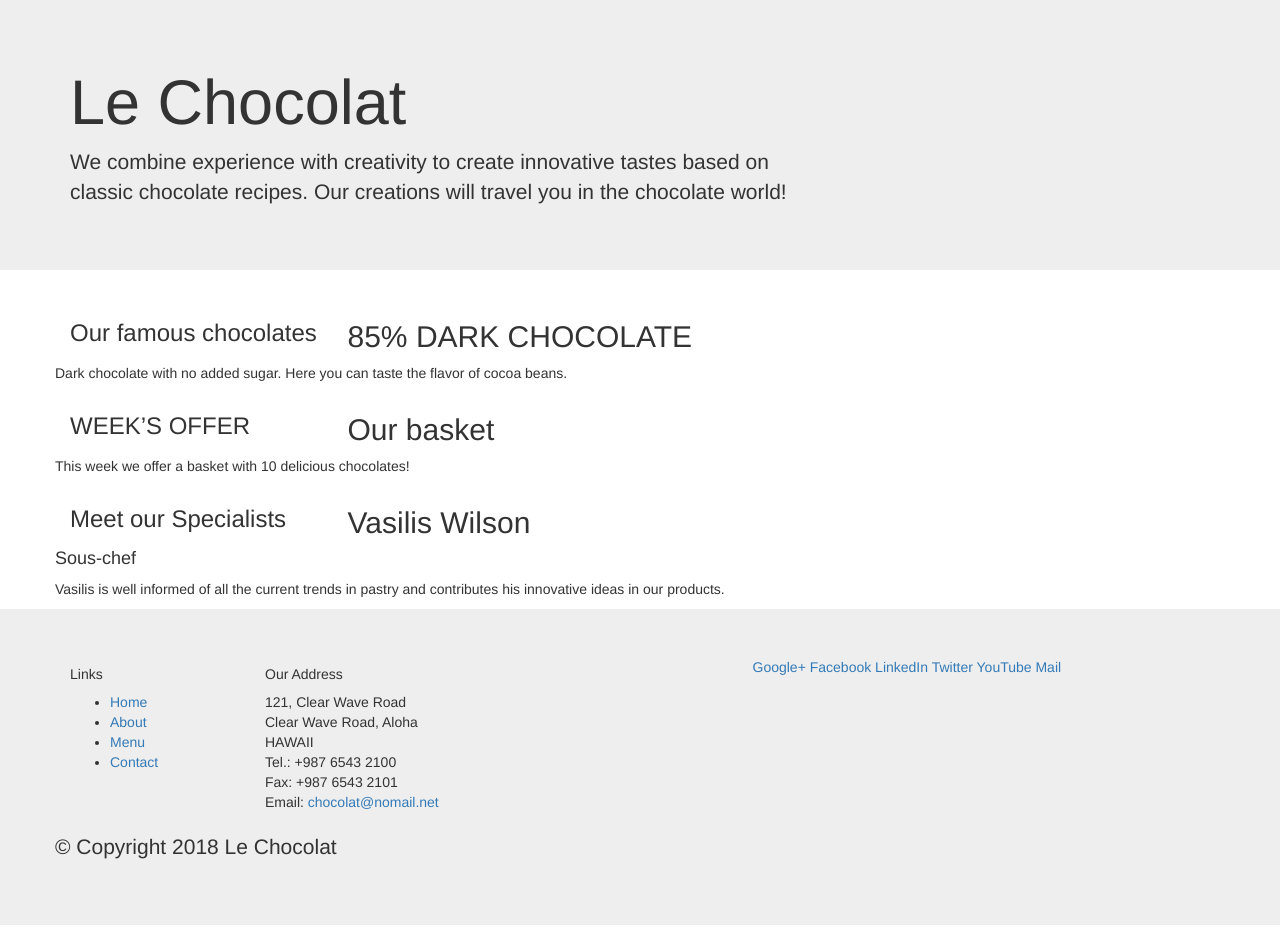
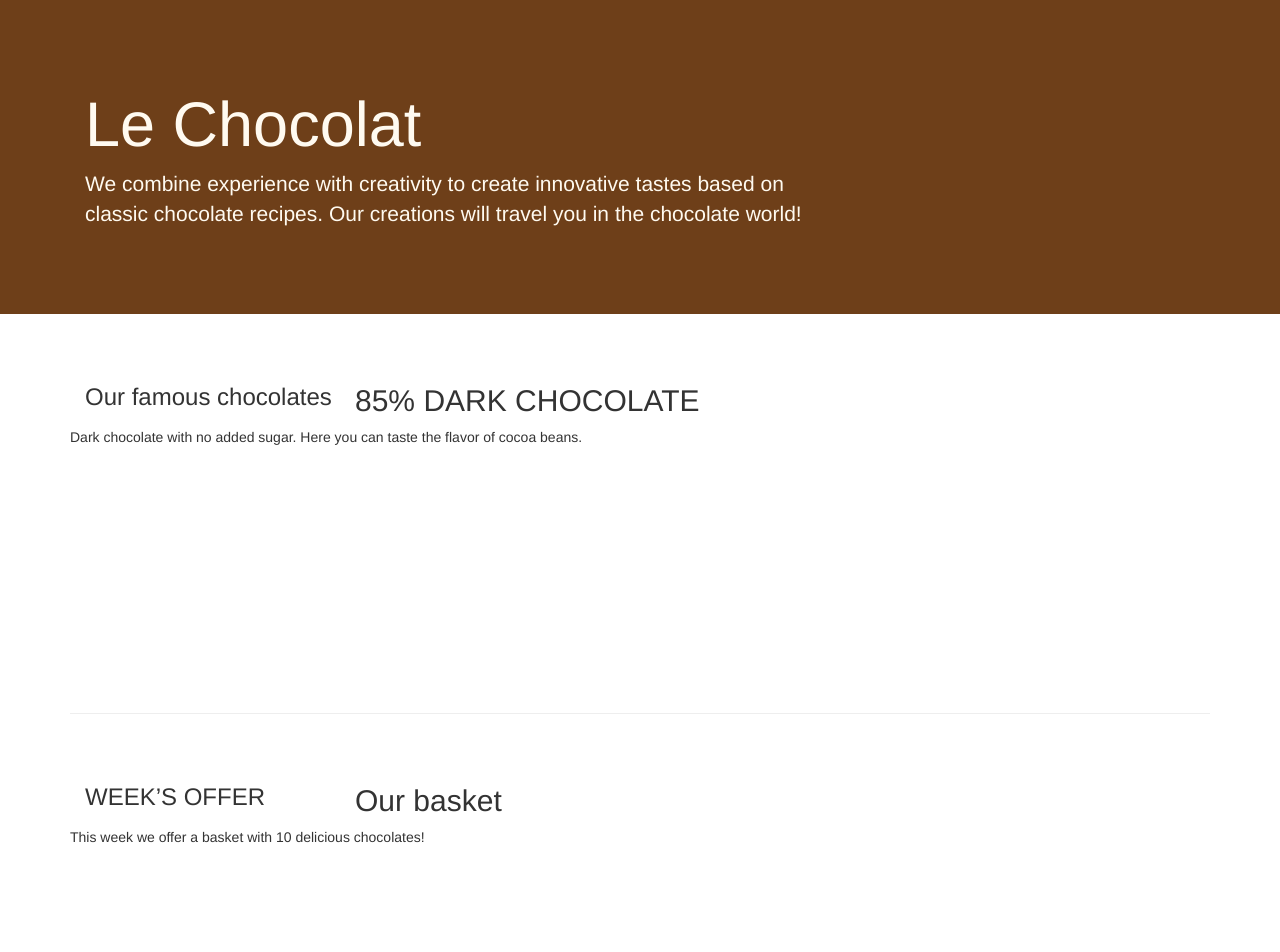
Before and after one commit to athenatsl/leChocolat, a plain HTML site: page index.html in a window 1280 px wide. Shown: the top 952 px of the page. Drawn offline with nearby package versions, Linux system fonts and the light colour scheme.

Commit message:
Bootstrap Grid Part 2

```diff
--- /dev/null
+++ b/css/styles.css
@@ -0,0 +1,26 @@
+.row-header{
+    margin:0px auto;
+    padding:0px;
+}
+.row-content {
+    margin:0px auto;
+    padding: 50px 0px 50px 0px;
+    border-bottom: 1px ridge;
+    min-height:400px;
+}
+.footer{
+    background-color: #6E3F19;
+    margin:0px auto;
+    padding: 20px 0px 20px 0px;
+}
+.jumbotron {
+    padding:70px 30px 70px 30px;
+    margin:0px auto;
+    background: #6E3F19;
+    color:floralwhite;
+}
+address{
+    font-size:80%;
+    margin:0px;
+    color:#0f0f0f;
+}
--- a/index.html
+++ b/index.html
@@ -9,6 +9,7 @@
 <meta http-equiv="x-ua-compatible" content="ie=edge">
 <!-- Bootstrap CSS -->
 <link rel="stylesheet" href="node_modules/bootstrap/dist/css/bootstrap.min.css">
+<link href="css/styles.css" rel="stylesheet">
 <title>Le Chocolat</title>
 </head>
 
@@ -16,7 +17,7 @@
 
     <header class="jumbotron">
         <div class="container">
-            <div class="row">
+            <div class="row row-header">
                 <div class="col-12 col-sm-8">
                     <h1>Le Chocolat</h1>
 
@@ -30,7 +31,7 @@
     </header>
 
     <div class="container">
-        <div class="row">
+        <div class="row flex-row-reverse row-content  align-items-center">
             <div class="col-sm-4 col-md-3">
                 <h3>Our famous chocolates</h3>
             </div>
@@ -41,7 +42,7 @@
         </div>
 
 
-        <div class="row">
+        <div class="row row-content  align-items-center">
             <div class="col-sm-4 col-md-3">
                 <h3>WEEK’S OFFER</h3>
             </div>
@@ -51,7 +52,7 @@
             </div>
         </div>
 
-        <div class="row">
+        <div class="row flex-row-reverse row-content  align-items-center">
             <div class="col-sm-4 col-md-3">
                 <h3>Meet our Specialists</h3>
             </div>
@@ -64,12 +65,12 @@
         </div>
     </div>
 
-    <footer class="jumbotron">
+    <footer class="footer">
         <div class="container">
             <div class="row">
                 <div class="col-5 offset-1 col-sm-2">
                     <h5>Links</h5>
-                    <ul>
+                    <ul class="list-unstyled">
                         <li><a href="#">Home</a></li>
                         <li><a href="#">About</a></li>
                         <li><a href="#">Menu</a></li>
@@ -87,8 +88,8 @@
                         Email: <a href="mailto:chocolat@nomail.net">chocolat@nomail.net</a>
                     </address>
                 </div>
-                <div  class="col col-sm-4">
-                    <div>
+                <div  class="col col-sm align-self-center">
+                    <div style="text-align: center;">
                         <a href="http://google.com/+">Google+</a>
                         <a href="http://www.facebook.com/profile.php?id=">Facebook</a>
                         <a href="http://www.linkedin.com/in/">LinkedIn</a>
@@ -98,7 +99,7 @@
                     </div>
                 </div>
             </div>
-            <div class="row">
+            <div class="row justify-content-center">
                 <div  class="col-auto" >
                     <p> &copy; Copyright 2018 Le Chocolat</p>
                 </div>
```
